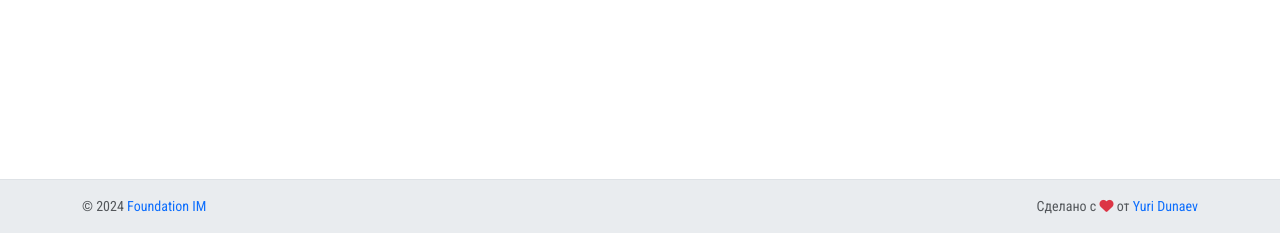
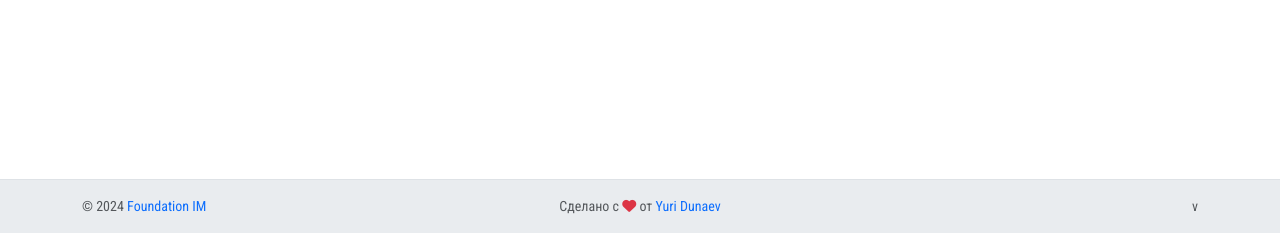
Before and after one commit to KaiKimera/aster, a PHP site: page / in a window 1280 px wide. Shown: the part 567-800 px from the top of the page. Run offline with PHP 8.4, Linux system fonts and the light colour scheme.

Commit message:
Update scripts

```diff
--- a/index.footer.php
+++ b/index.footer.php
@@ -1,7 +1,7 @@
 <div class="section py-3 bg-body-secondary">
   <div class="container">
-    <div class="row row-cols-1 row-cols-lg-2 small text-body-secondary align-items-center">
-      <div class="col text-center text-lg-start">
+    <div class="row row-cols-1 row-cols-lg-3 align-items-center text-body-secondary text-center small">
+      <div class="col text-lg-start">
         <ul class="list-inline mb-0">
           <li class="list-inline-item">
             &copy; <?php echo date('Y'); ?>
@@ -12,7 +12,7 @@
           </li>
         </ul>
       </div>
-      <div class="col text-center text-lg-end">
+      <div class="col text-lg-center">
         <ul class="list-inline mb-0">
           <li class="list-inline-item">
             <?php
@@ -26,6 +26,16 @@
           </li>
         </ul>
       </div>
+      <div class="col text-lg-end">
+        <ul class="list-inline mb-0">
+          <li class="list-inline-item">
+            <?php
+            $version = file_get_contents('VERSION');
+            echo 'v' . $version;
+            ?>
+          </li>
+        </ul>
+      </div>
     </div>
   </div>
 </div>
```
Also changed, not shown: 1 other file.
